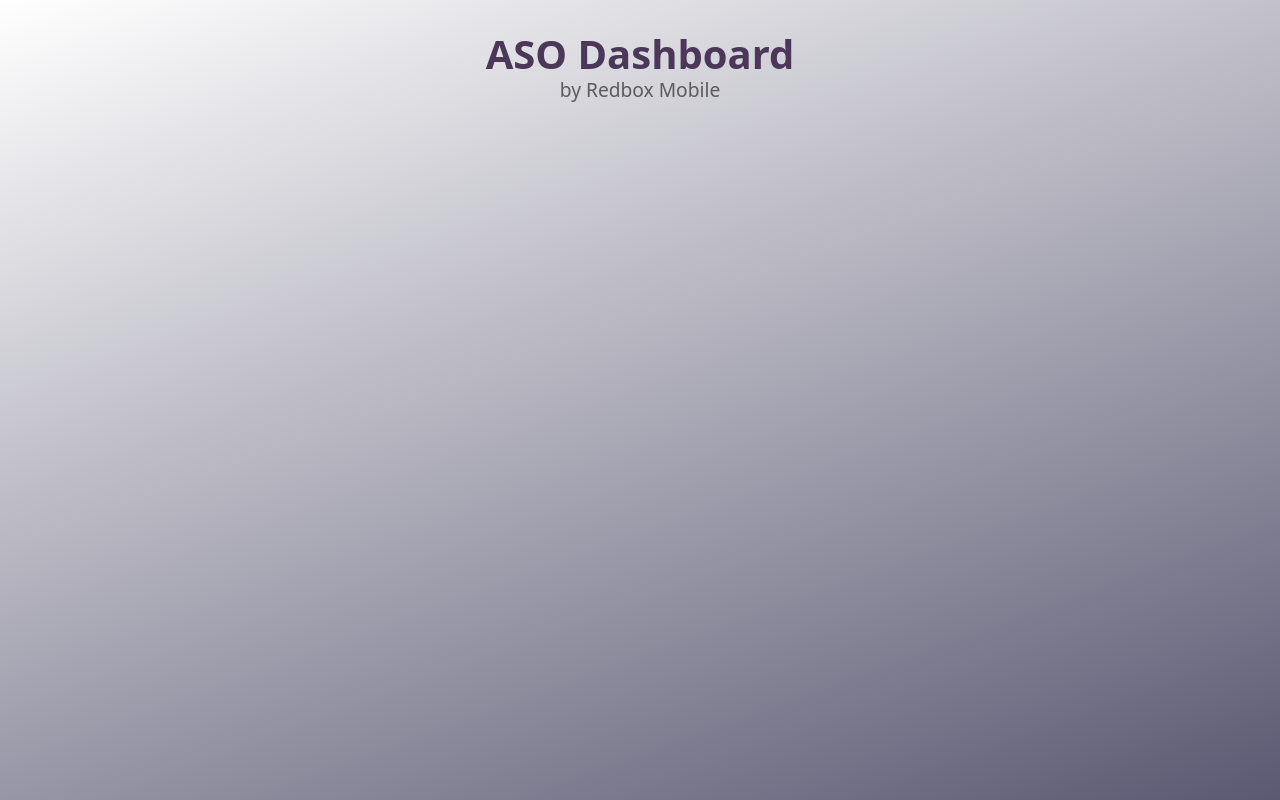
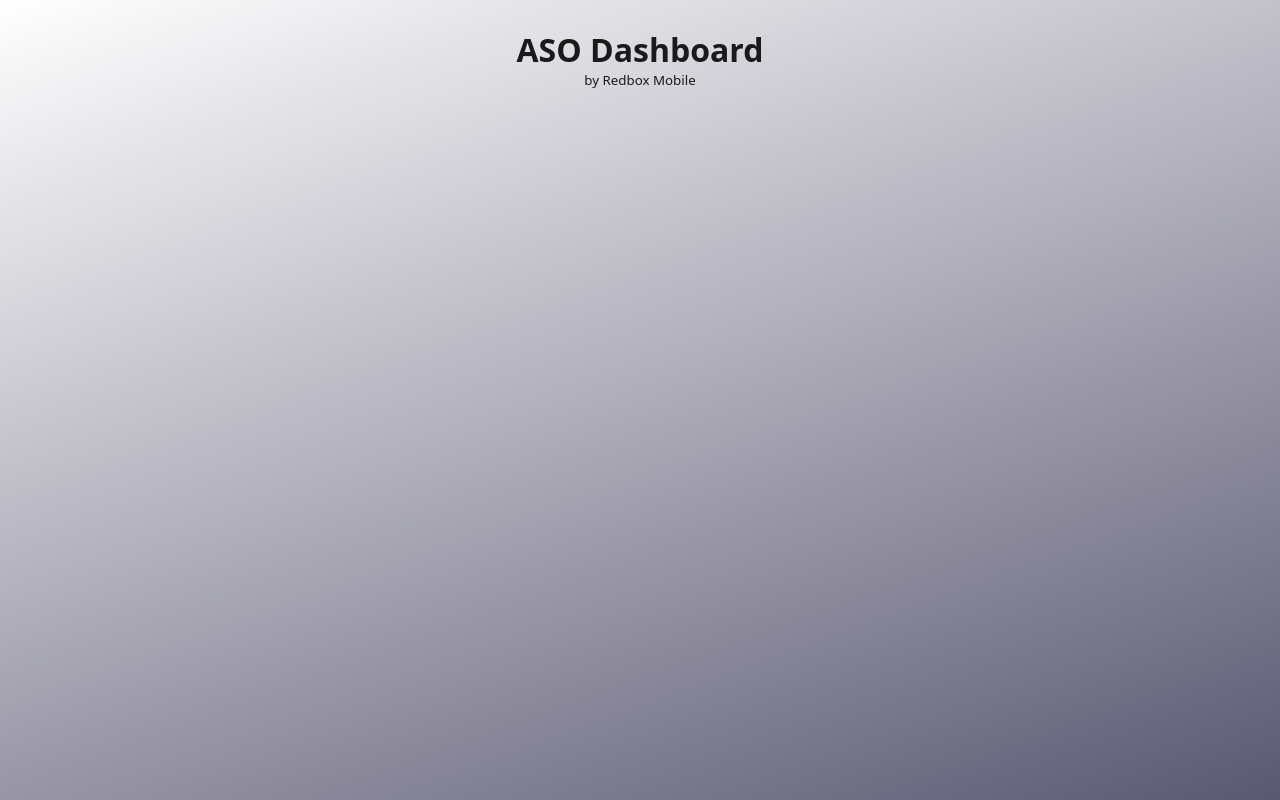
Before and after one commit to timothy-bailey-redbox/redbox-aso-test-case, a Next.js app: page / in a window 1280 px wide. Built offline with nearby package versions, Linux system fonts and the light colour scheme.

Commit message:
Removed more junk

```diff
--- a/src/lib/time.ts
+++ /dev/null
@@ -1,19 +0,0 @@
-export const second = 1000;
-export const minute = second * 60;
-export const hour = minute * 60;
-export const day = hour * 24;
-export const week = day * 7;
-export const year = day * 365;
-
-export const seconds = (amount: number) => amount * second;
-export const minutes = (amount: number) => amount * minute;
-export const hours = (amount: number) => amount * hour;
-export const days = (amount: number) => amount * day;
-export const weeks = (amount: number) => amount * week;
-export const years = (amount: number) => amount * year;
-
-export async function delay(delay: number) {
-    return new Promise((resolve) => {
-        setTimeout(resolve, delay);
-    });
-}
--- a/src/pages/_app.tsx
+++ b/src/pages/_app.tsx
@@ -1,30 +1,18 @@
 import { type AppType } from "next/dist/shared/lib/utils";
 import Head from "next/head";
-import { QueryClient, QueryClientProvider } from "react-query";
-import { minutes } from "~/lib/time";
 
 import "~/styles/globals.css";
 
-const queryClient = new QueryClient({
-    defaultOptions: {
-        queries: {
-            refetchOnWindowFocus: false,
-            refetchOnMount: false,
-            staleTime: minutes(10),
-        },
-    },
-});
-
 const MyApp: AppType = ({ Component, pageProps }) => {
     return (
-        <QueryClientProvider client={queryClient}>
+        <>
             <Head>
                 <title>ASO Dashboard - Redbox Mobile</title>
                 <meta name="description" content="App Store Optimisation dashboards by Redbox Mobile" />
                 <meta name="viewport" content="width=device-width, initial-scale=1" />
             </Head>
             <Component {...pageProps} />
-        </QueryClientProvider>
+        </>
     );
 };
 
--- a/src/pages/_document.tsx
+++ b/src/pages/_document.tsx
@@ -6,7 +6,6 @@
             <Head />
             <body>
                 <Main />
-                <div id="identity"></div>
                 <NextScript />
             </body>
         </Html>
--- a/src/styles/globals.css
+++ b/src/styles/globals.css
@@ -1,6 +1,5 @@
 @import url("reset.css");
 @import url("vars.css");
-@import url("util.css");
 
 html,
 body {
@@ -12,36 +11,3 @@
     background-attachment: fixed;
     color: hsl(0deg, 0%, 10%);
 }
-
-a {
-    color: inherit;
-    text-decoration: none;
-}
-
-html {
-    scrollbar-width: thin;
-    scrollbar-color: rgba(100, 100, 100, 1) rgb(200, 200, 200);
-}
-
-html::-webkit-scrollbar {
-    width: 8px;
-}
-
-html::-webkit-scrollbar-thumb {
-    background: transparent;
-}
-
-html:hover::-webkit-scrollbar-thumb,
-html:active::-webkit-scrollbar-thumb {
-    background: rgba(100, 100, 100, 0.3);
-    border-radius: 5px;
-}
-
-input,
-select,
-textarea {
-    &:focus-visible {
-        outline-color: var(--bg-purple);
-        outline-style: solid;
-    }
-}
--- a/src/styles/util.css
+++ /dev/null
@@ -1,43 +0,0 @@
-:root {
-    --u-convex-shadow: 2px 2px 4px var(--shadow-dark-bright), -2px -2px 4px var(--shadow-light-bright),
-        inset -2px -2px 4px var(--shadow-dark-dim), inset 2px 2px 4px var(--shadow-light-dim);
-    --u-convex-simple-shadow: 4px 4px 8px var(--shadow-dark-dim), -1px 0px 2px var(--shadow-dark-dim),
-        inset 2px 2px 4px var(--shadow-light-dim);
-    --u-convex-light-shadow: 2px 2px 4px var(--shadow-dark-dim), -2px -2px 2px var(--shadow-light-dim),
-        inset 1px 1px 2px var(--shadow-dark-dim);
-    --u-convex-outlined-shadow: 4px 4px 8px var(--shadow-dark-dim), -4px -4px 8px var(--shadow-light-bright),
-        inset 2px 2px 4px var(--shadow-dark-dim), inset 2px 2px 4px var(--shadow-light-dim);
-    --u-concave-shadow: 2px 2px 4px var(--shadow-dark-dim), -2px -2px 4px var(--shadow-light-dim),
-        inset 4px 4px 8px var(--shadow-dark-dim), inset -2px -2px 4px var(--shadow-light-dim);
-}
-
-.u-convex {
-    box-shadow: var(--u-convex-shadow);
-}
-
-.u-convex-light {
-    box-shadow: var(--u-convex-light-shadow);
-}
-
-.u-convex-outlined {
-    box-shadow: var(--u-convex-outlined-shadow);
-}
-
-.u-concave {
-    box-shadow: var(--u-concave-shadow);
-}
-
-.u-title {
-    font-size: var(--title-text-size);
-    color: var(--purple-text-color);
-}
-
-.u-smallTitle {
-    font-size: var(--subtitle-text-size);
-    color: var(--purple-text-color);
-}
-
-.u-subtitle {
-    font-size: var(--subtitle-text-size);
-    color: var(--normal-text-color);
-}
--- a/src/styles/vars.css
+++ b/src/styles/vars.css
@@ -1,34 +1,9 @@
 :root {
-    /* text and system colors */
-    --purple-text-color: hsl(276, 23%, 28%);
-    --normal-text-color: hsla(0, 0%, 31%, 0.9);
-    --helper-text-color: hsl(0, 0%, 51%);
-    --error-color: hsl(10, 100%, 35%);
-
     --fontFamily-system: system-ui, -apple-system, BlinkMacSystemFont, "Segoe UI", Roboto, Oxygen-Sans, Ubuntu,
         Cantarell, "Helvetica Neue", sans-serif, "Apple Color Emoji", "Segoe UI Emoji", "Segoe UI Symbol",
         "Noto Color Emoji";
 
-    /* text sizes */
-    --title-text-size: 2.5rem;
-    --big-text-size: 1.5rem;
-    --subtitle-text-size: 1.2rem;
-    --normal-text-size: 1rem;
-    --helper-text-size: 0.8rem;
-
     /* bg colors */
     --bg-color: rgba(91, 89, 114, 1);
     --bg-gradient: linear-gradient(160deg, white 0%, var(--bg-color) 100%);
-    --bg-purple: hsl(266, 100%, 64%);
-    --bg-orange: hsl(29, 100%, 57%);
-
-    /* graph colors */
-    --graph-color: linear-gradient(0deg, rgba(121, 35, 210, 1) 0%, rgba(255, 121, 0, 1) 100%);
-    --dial-color: linear-gradient(160deg, white 0%, rgba(195, 195, 195, 1) 100%);
-
-    /* shadows */
-    --shadow-light-bright: rgba(255, 255, 255, 0.5);
-    --shadow-dark-bright: rgba(0, 0, 0, 0.5);
-    --shadow-light-dim: rgba(255, 255, 255, 0.3);
-    --shadow-dark-dim: rgba(0, 0, 0, 0.3);
 }
```
Also changed, not shown: src/lib/api/db/dbConnector.ts (deleted, +0 -79 lines), src/lib/api/db/uiDb.ts (deleted, +0 -10 lines).
